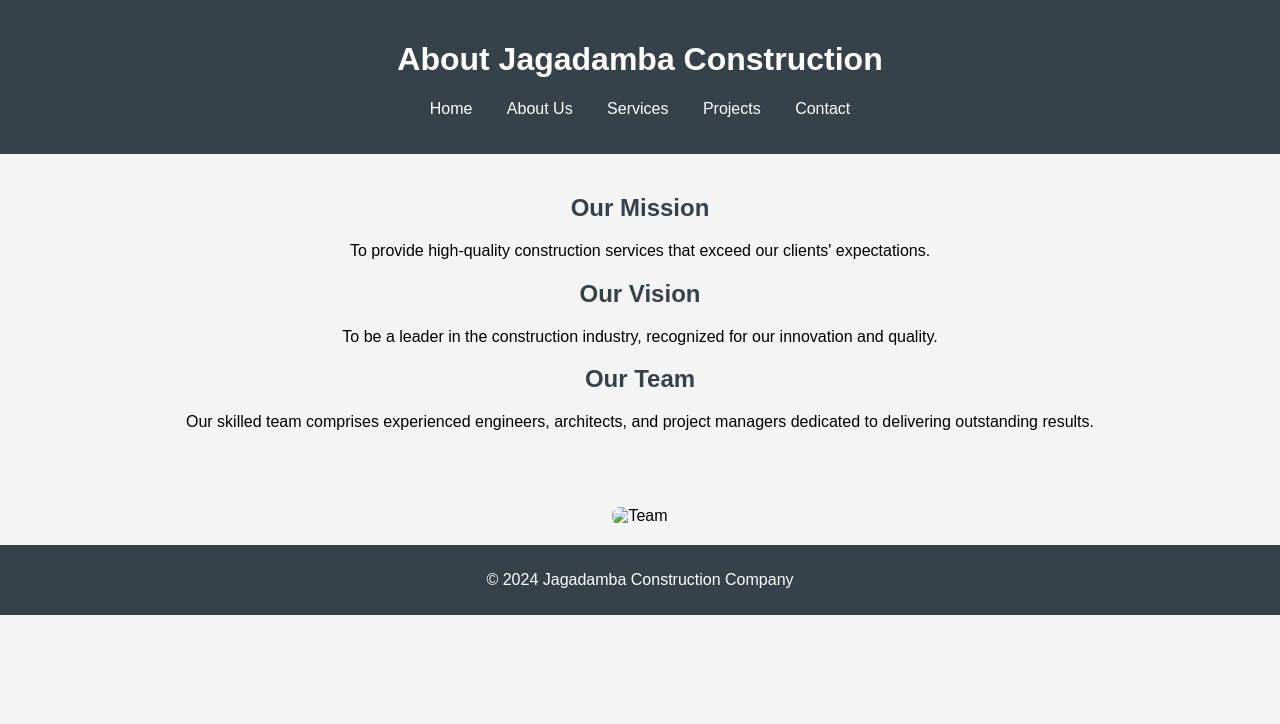
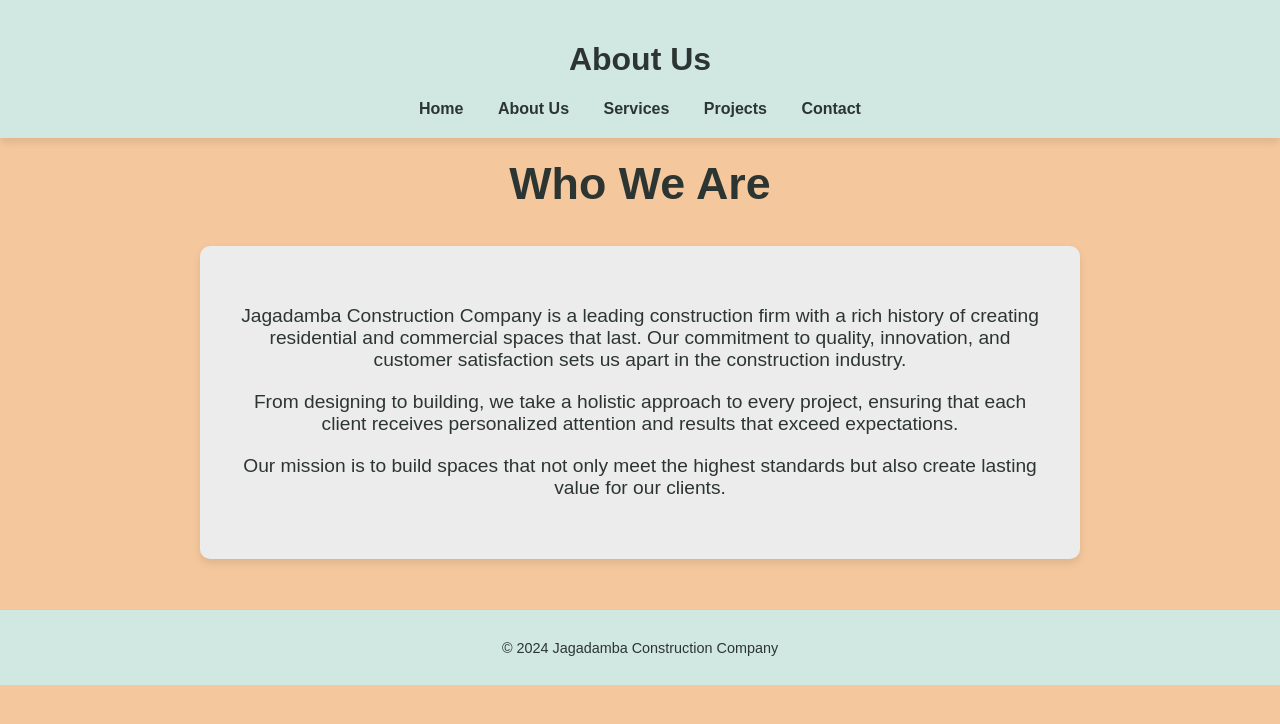
Before and after one commit to Sharanbabu1/Jagadamba-Construction-Company-_MSD424PER1, a website: page src/about.html in a window 1280 px wide. Drawn offline with Linux system fonts and the light colour scheme.

Commit message:
Update about.html

```diff
--- a/src/about.html
+++ b/src/about.html
@@ -9,53 +9,67 @@
             font-family: Arial, sans-serif;
             margin: 0;
             padding: 0;
-            background-color: #f4f4f4;
+            background-color: #f5c79c;
+            color: #f5c79c;
         }
         header {
-            background: #35424a;
-            color: #ffffff;
+            background: #D1E8E2;
+            color: #2c3531;
             padding: 20px 0;
             text-align: center;
+            box-shadow: 0 4px 8px rgba(0, 0, 0, 0.1);
         }
         nav ul {
             list-style: none;
             padding: 0;
+            margin: 0;
         }
         nav ul li {
             display: inline;
             margin: 0 15px;
         }
         nav ul li a {
-            color: #ffffff;
+            color: #2c3531;
             text-decoration: none;
+            font-weight: bold;
+            transition: color 0.3s;
         }
-        h2, h3 {
+        nav ul li a:hover {
+            color: #f5c79c;
+        }
+        h2 {
+            color: #2c3531;
             text-align: center;
-            color: #35424a;
+            font-size: 2.8em;
+            margin-top: 20px;
         }
-        section {
-            padding: 20px;
+        .about-content {
+            max-width: 800px;
+            margin: 0 auto 50px auto; /* Added bottom margin to separate from footer */
+            background: #ececec;
+            color: #2c3531;
+            padding: 40px;
+            border-radius: 10px;
+            box-shadow: 0 4px 8px rgba(0, 0, 0, 0.1);
             text-align: center;
         }
+        .about-content p {
+            font-size: 1.2em;
+            margin-bottom: 20px;
+        }
         footer {
-            background: #35424a;
-            color: #ffffff;
+            background:  #D1E8E2;
+            color: #2c3531;
             text-align: center;
-            padding: 10px 0;
-            position: relative;
-            bottom: 0;
-            width: 100%;
-        }
-        img {
-            width: 100%;
-            border-radius: 8px;
-            margin-top: 20px;
+            padding: 15px 0;
+            font-size: 0.9em;
+            border-top: 1px solid #ccc;
         }
     </style>
 </head>
 <body>
     <header>
-        <h1>About Jagadamba Construction</h1>
+        <h1>About Us</h1>
         <nav>
             <ul>
                 <li><a href="/">Home</a></li>
@@ -68,15 +82,20 @@
     </header>
     <main>
         <section>
-            <h2>Our Mission</h2>
-            <p>To provide high-quality construction services that exceed our clients' expectations.</p>
-            <h2>Our Vision</h2>
-            <p>To be a leader in the construction industry, recognized for our innovation and quality.</p>
-            <h2>Our Team</h2>
-            <p>Our skilled team comprises experienced engineers, architects, and project managers dedicated to delivering outstanding results.</p>
-        </section>
-        <section>
-            <img src="" alt="Team" class="responsive-img">
+            <h2>Who We Are</h2>
+            <div class="about-content">
+                <p>
+                    Jagadamba Construction Company is a leading construction firm with a rich history of creating residential and commercial
+                    spaces that last. Our commitment to quality, innovation, and customer satisfaction sets us apart in the construction industry.
+                </p>
+                <p>
+                    From designing to building, we take a holistic approach to every project, ensuring that each client receives
+                    personalized attention and results that exceed expectations.
+                </p>
+                <p>
+                    Our mission is to build spaces that not only meet the highest standards but also create lasting value for our clients.
+                </p>
+            </div>
         </section>
     </main>
     <footer>
```
